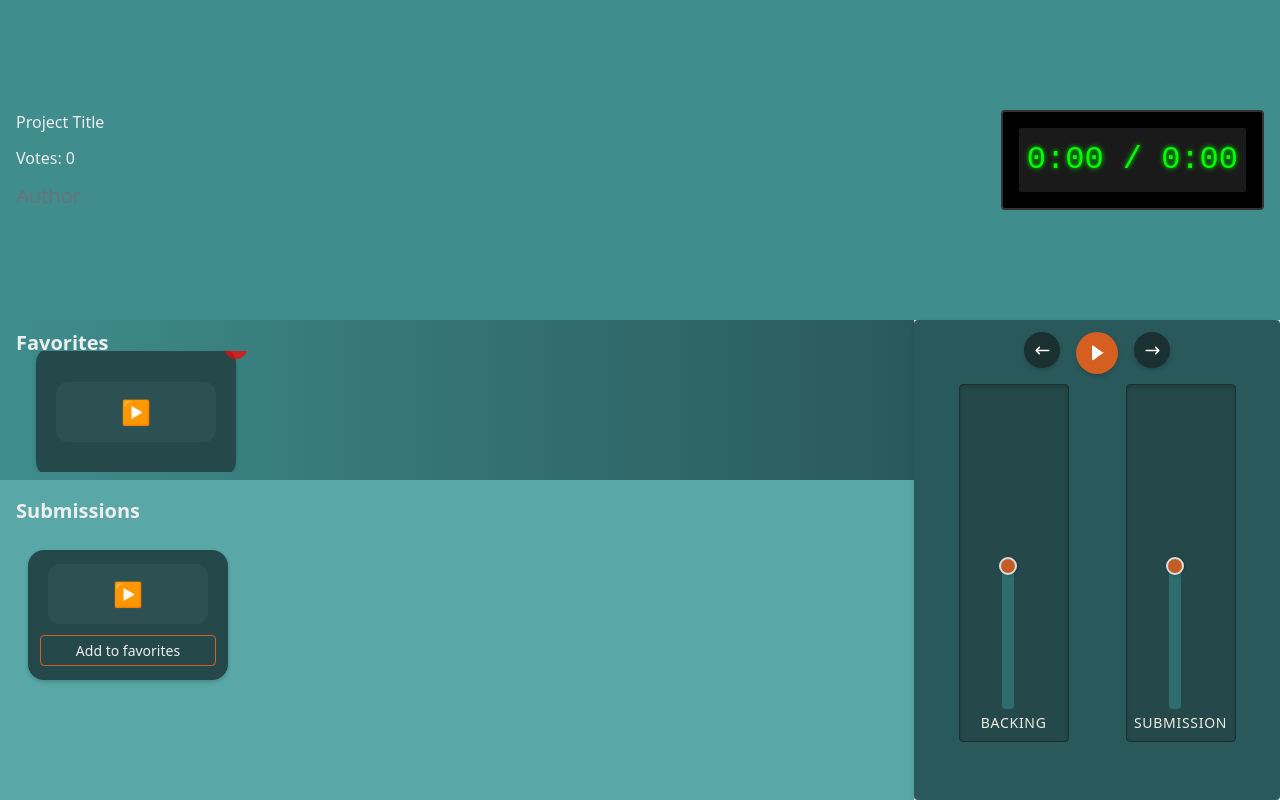
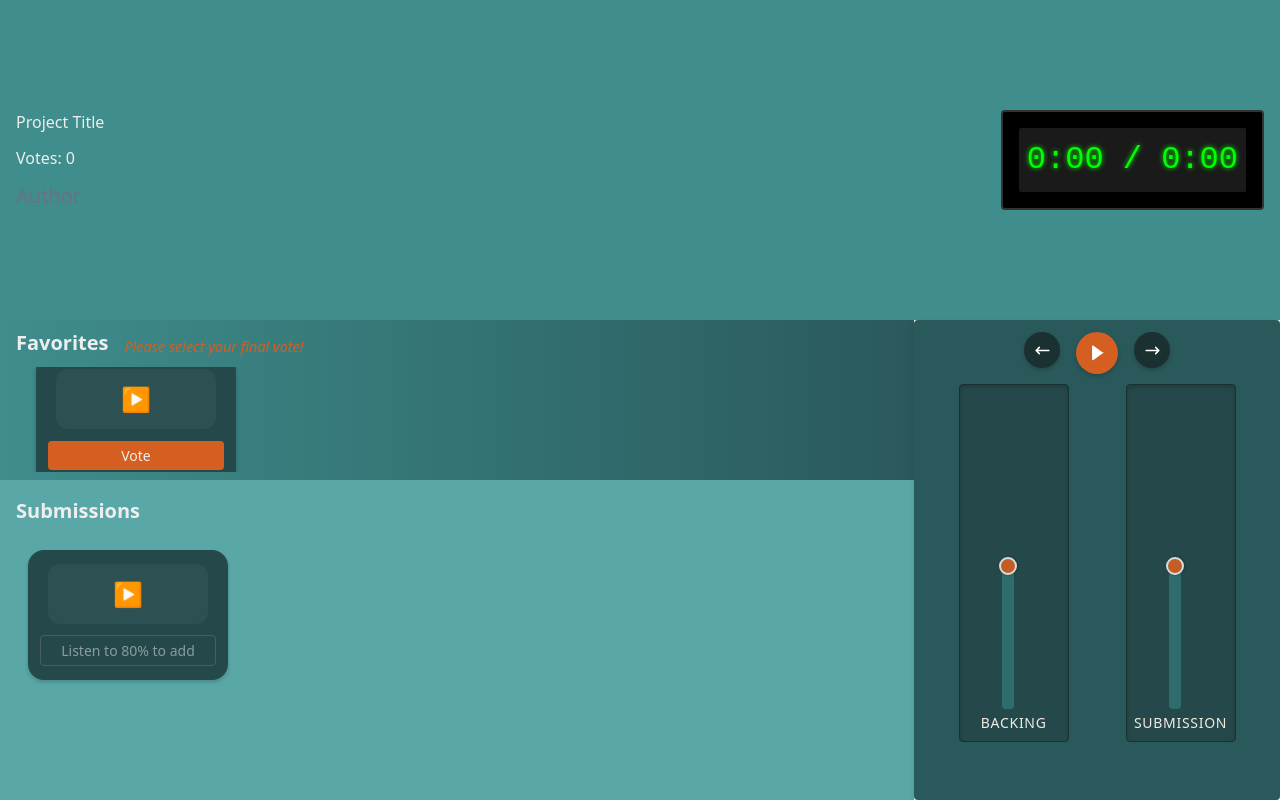
Before and after one commit to wujekd/MakeTunes, a React (Vite) app in the folder MTfrontend/: page / in a window 1280 px wide. Both pictures are taken after a click on the button "Add to favorites". Built offline with nearby package versions, Linux system fonts and the light colour scheme.

Commit message:
80% listened before favourite contraint

```diff
--- a/MTfrontend/src/App.jsx
+++ b/MTfrontend/src/App.jsx
@@ -4,6 +4,7 @@ import Favorites from './components/Favorites'
 import Submissions from './components/Submissions'
 import InfoTop from './components/InfoTop'
 import { AudioProvider, useAudio } from './contexts/AudioContext'
+import { mockApi } from './services/mockApi'
 
 // Create a wrapper component to handle audio initialization
 const AudioInitializer = ({ children, backingTrackUrl }) => {
@@ -21,10 +22,12 @@ const AudioInitializer = ({ children, backingTrackUrl }) => {
 
 function App() {
   const [favorites, setFavorites] = useState([]);
+  const [votedFor, setVotedFor] = useState(null);
+  const [isSubmittingVote, setIsSubmittingVote] = useState(false);
 
   const [mockSubmissions, setMockSubmissions] = useState([
-    { id: 1, audioUrl: '/tempAudio/madash1.mp3' },
-    { id: 2, audioUrl: '/tempAudio/NIEDOPALONY JOINT.wav' }
+    { id: 1, audioUrl: '/tempAudio/madash1.mp3', listened: false },
+    { id: 2, audioUrl: '/tempAudio/NIEDOPALONY JOINT.wav', listened: true }
   ]);
 
   const [mockBacking] = useState([
@@ -47,17 +50,71 @@ function App() {
       if (!mockSubmissions.find(sub => sub.id === submission.id)) {
         setMockSubmissions([...mockSubmissions, submission]);
       }
+
+      // If removing the voted submission, clear the vote
+      if (votedFor === submission.id) {
+        setVotedFor(null);
+      }
     }
-  }
+  };
+
+  const handleVote = async (submission) => {
+    if (isSubmittingVote) return;
+
+    setIsSubmittingVote(true);
+    try {
+      const result = await mockApi.submitFinalVote(submission.id);
+      if (result.success) {
+        setVotedFor(submission.id);
+        // Move the voted submission to the beginning of favorites
+        const updatedFavorites = [
+          submission,
+          ...favorites.filter(fav => fav.id !== submission.id)
+        ];
+        setFavorites(updatedFavorites);
+      }
+    } catch (error) {
+      console.error('Error submitting vote:', error);
+    } finally {
+      setIsSubmittingVote(false);
+    }
+  };
+
+  const handleMarkAsListened = async (submissionId) => {
+    try {
+      const result = await mockApi.markSubmissionAsListened(submissionId);
+      if (result.success) {
+        setMockSubmissions(prevSubmissions =>
+          prevSubmissions.map(sub =>
+            sub.id === submissionId
+              ? { ...sub, listened: true }
+              : sub
+          )
+        );
+      }
+    } catch (error) {
+      console.error('Error marking submission as listened:', error);
+    }
+  };
 
   return (
     <AudioProvider>
       <AudioInitializer backingTrackUrl={mockBacking[0]}>
         <main className='grid grid-cols-7 grid-rows-5 h-screen w-screen'>
           <InfoTop />
-          <Favorites favorites={favorites} onRemoveFromFavorites={handleRemoveFromFavorites} />
+          <Favorites
+            favorites={favorites}
+            onRemoveFromFavorites={handleRemoveFromFavorites}
+            onVote={handleVote}
+            votedFor={votedFor}
+            isSubmittingVote={isSubmittingVote}
+          />
           <Mixer submissions={[...mockSubmissions, ...favorites]} />
-          <Submissions onAddToFavorites={handleAddToFavorites} mockSubmissions={mockSubmissions} />
+          <Submissions
+            onAddToFavorites={handleAddToFavorites}
+            mockSubmissions={mockSubmissions}
+            onMarkAsListened={handleMarkAsListened}
+          />
         </main>
       </AudioInitializer>
     </AudioProvider>
--- a/MTfrontend/src/components/Favorites.jsx
+++ b/MTfrontend/src/components/Favorites.jsx
@@ -1,7 +1,13 @@
 import React, { useRef, useEffect } from 'react';
 import SubmissionItem from './SubmissionItem';
 
-const Favorites = ({ favorites, onRemoveFromFavorites }) => {
+const Favorites = ({
+  favorites,
+  onRemoveFromFavorites,
+  onVote,
+  votedFor,
+  isSubmittingVote
+}) => {
   // Reference to the favorites container
   const scrollContainerRef = useRef(null);
 
@@ -85,7 +91,12 @@ const Favorites = ({ favorites, onRemoveFromFavorites }) => {
   return (
     <section className="favorites-section col-span-5 row-span-1">
       <style>{scrollbarStyle}</style>
-      <h2 className="favorites-title">Favorites</h2>
+      <div className="favorites-header">
+        <h2 className="favorites-title">Favorites</h2>
+        {!votedFor && favorites.length > 0 && (
+          <span className="vote-warning">Please select your final vote!</span>
+        )}
+      </div>
 
       <div
         className="favorites-container"
@@ -104,6 +115,10 @@ const Favorites = ({ favorites, onRemoveFromFavorites }) => {
               <SubmissionItem
                 submission={favorite}
                 onAddToFavorites={null}
+                onVote={onVote}
+                isVotedFor={votedFor === favorite.id}
+                isSubmittingVote={isSubmittingVote}
+                isInFavorites={true}
               />
             </div>
           ))
--- a/MTfrontend/src/components/SubmissionItem.jsx
+++ b/MTfrontend/src/components/SubmissionItem.jsx
@@ -1,61 +1,76 @@
-import React, { useEffect } from 'react';
+import React, { useEffect, useRef } from 'react';
 import { useAudio } from '../contexts/AudioContext';
 
-const SubmissionItem = ({ submission, onAddToFavorites }) => {
+const SubmissionItem = ({
+  submission,
+  onAddToFavorites,
+  onVote,
+  isVotedFor,
+  isSubmittingVote,
+  isInFavorites,
+  onMarkAsListened
+}) => {
   const {
-    playTrack,
     currentTrackId,
     isPlaying,
+    playTrack,
+    togglePlay,
     progress,
-    togglePlay
+    duration
   } = useAudio();
 
   const isCurrentTrack = currentTrackId === submission.id;
+  const displayProgress = isCurrentTrack ? progress : 0;
+  const hasListenedEnough = useRef(false);
+
+  // Track if user has listened to 80% of the track
+  useEffect(() => {
+    if (isCurrentTrack && isPlaying && progress >= 80 && !submission.listened && !hasListenedEnough.current) {
+      hasListenedEnough.current = true;
+      onMarkAsListened(submission.id);
+    }
+  }, [isCurrentTrack, isPlaying, progress, submission.listened, submission.id, onMarkAsListened]);
+
+  // Reset the listened flag when track changes
+  useEffect(() => {
+    if (!isCurrentTrack) {
+      hasListenedEnough.current = false;
+    }
+  }, [isCurrentTrack]);
 
   const handlePlayClick = () => {
-    playTrack(submission.id, submission.audioUrl);
-    console.log(`Playing track: ${submission.id} from ${submission.audioUrl}`);
-  };
-
-  const handlePauseClick = () => {
-    togglePlay();
-    console.log(`Pausing track: ${submission.id}`);
-  };
-
-  const handleAddToFavorites = () => {
-    console.log('testy');
-    if (onAddToFavorites) {
-      onAddToFavorites(submission);
-      console.log('Added to favorites');
-      console.log(submission);
+    if (isCurrentTrack) {
+      togglePlay();
+    } else {
+      playTrack(submission.id, submission.audioUrl);
     }
   };
 
-  // Calculate progress for this specific submission
-  const displayProgress = isCurrentTrack ? progress : 0;
-
-  // Add a highlight style for the currently playing submission using contrast color
-  const containerStyle = isCurrentTrack && isPlaying ? {
-    backgroundColor: 'var(--primary1-700)',
-    borderLeft: '3px solid var(--contrast-600)',
-    boxShadow: '0 0 5px var(--contrast-700)',
-    padding: '5px'
-  } : {};
-
   return (
-    <div className="submission-container" style={containerStyle}>
-      <button className="play-button" onClick={(isPlaying && isCurrentTrack) ? handlePauseClick : handlePlayClick}>
+    <div className={`submission-container ${isVotedFor ? 'voted-for' : ''} ${isSubmittingVote ? 'submitting' : ''}`}>
+      <button
+        className="play-button"
+        onClick={handlePlayClick}
+      >
         <div className="progress-bar" style={{ width: `${displayProgress}%` }}></div>
         <span className="play-icon">{isCurrentTrack && isPlaying ? '❚❚' : '▶'}</span>
       </button>
-      {onAddToFavorites && (
+
+      {isInFavorites ? (
+        <button
+          className="vote-button"
+          onClick={() => onVote(submission)}
+          disabled={isSubmittingVote || isVotedFor}
+        >
+          {isVotedFor ? '✓ Voted' : 'Vote'}
+        </button>
+      ) : (
         <button
           className="favorite-button"
-          onClick={handleAddToFavorites}
-          // Enable the favorite button if this track is being played or progress is >= 80%
-          // disabled={!(isCurrentTrack)}
+          onClick={() => onAddToFavorites(submission)}
+          disabled={!submission.listened}
         >
-          Add to favorites
+          {submission.listened ? 'Add to favorites' : 'Listen to 80% to add'}
         </button>
       )}
     </div>
--- a/MTfrontend/src/components/Submissions.jsx
+++ b/MTfrontend/src/components/Submissions.jsx
@@ -1,7 +1,7 @@
 import React from 'react';
 import SubmissionItem from './SubmissionItem';
 
-const Submissions = ({ onAddToFavorites, mockSubmissions }) => {
+const Submissions = ({ onAddToFavorites, mockSubmissions, onMarkAsListened }) => {
 
 
   return (
@@ -14,6 +14,7 @@ const Submissions = ({ onAddToFavorites, mockSubmissions }) => {
             key={submission.id}
             submission={submission}
             onAddToFavorites={onAddToFavorites}
+            onMarkAsListened={onMarkAsListened}
           />
         ))}
       </div>
--- a/MTfrontend/src/index.css
+++ b/MTfrontend/src/index.css
@@ -90,6 +90,19 @@ html, body {
   opacity: 0.7;
 }
 
+.favorites-header {
+  display: flex;
+  align-items: center;
+  gap: 1rem;
+  margin-bottom: 1rem;
+}
+
+.vote-warning {
+  color: var(--contrast-600);
+  font-size: 0.9rem;
+  font-style: italic;
+}
+
 /* Submission item */
 .submission-container {
   position: relative;
@@ -109,6 +122,16 @@ html, body {
 .submission-container:hover {
   transform: translateY(-2px);
   box-shadow: 0 4px 6px rgba(0, 0, 0, 0.3);
+}
+
+.submission-container.voted-for {
+  border: 2px solid var(--contrast-600);
+  box-shadow: 0 0 10px var(--contrast-700);
+}
+
+.submission-container.submitting {
+  opacity: 0.7;
+  pointer-events: none;
 }
 
 .play-button {
@@ -142,6 +165,48 @@ html, body {
   color: var(--white);
   font-size: 1.5rem;
   z-index: 2;
+}
+
+.vote-button {
+  background-color: var(--contrast-600);
+  color: var(--white);
+  border: none;
+  border-radius: 0.25rem;
+  padding: 0.25rem 0.5rem;
+  margin-top: 0.5rem;
+  cursor: pointer;
+  font-size: 0.875rem;
+  transition: all 0.2s ease;
+}
+
+.vote-button:hover:not(:disabled) {
+  background-color: var(--contrast-700);
+}
+
+.vote-button:disabled {
+  opacity: 0.5;
+  cursor: not-allowed;
+}
+
+.remove-button {
+  background-color: var(--primary1-700);
+  color: var(--white);
+  border: none;
+  border-radius: 0.25rem;
+  padding: 0.25rem 0.5rem;
+  margin-top: 0.5rem;
+  cursor: pointer;
+  font-size: 0.875rem;
+  transition: all 0.2s ease;
+}
+
+.remove-button:hover:not(:disabled) {
+  background-color: var(--primary1-600);
+}
+
+.remove-button:disabled {
+  opacity: 0.5;
+  cursor: not-allowed;
 }
 
 .favorite-button {
--- /dev/null
+++ b/MTfrontend/src/services/mockApi.js
@@ -0,0 +1,20 @@
+// Mock API calls for development
+export const mockApi = {
+  // Mark submission as listened after reaching 80% of playback
+  markSubmissionAsListened: async (submissionId) => {
+    return new Promise((resolve) => {
+      setTimeout(() => {
+        resolve({ success: true, submissionId });
+      }, 2000);
+    });
+  },
+
+  // Submit final vote for a submission
+  submitFinalVote: async (submissionId) => {
+    return new Promise((resolve) => {
+      setTimeout(() => {
+        resolve({ success: true, submissionId });
+      }, 3000);
+    });
+  }
+};
```
